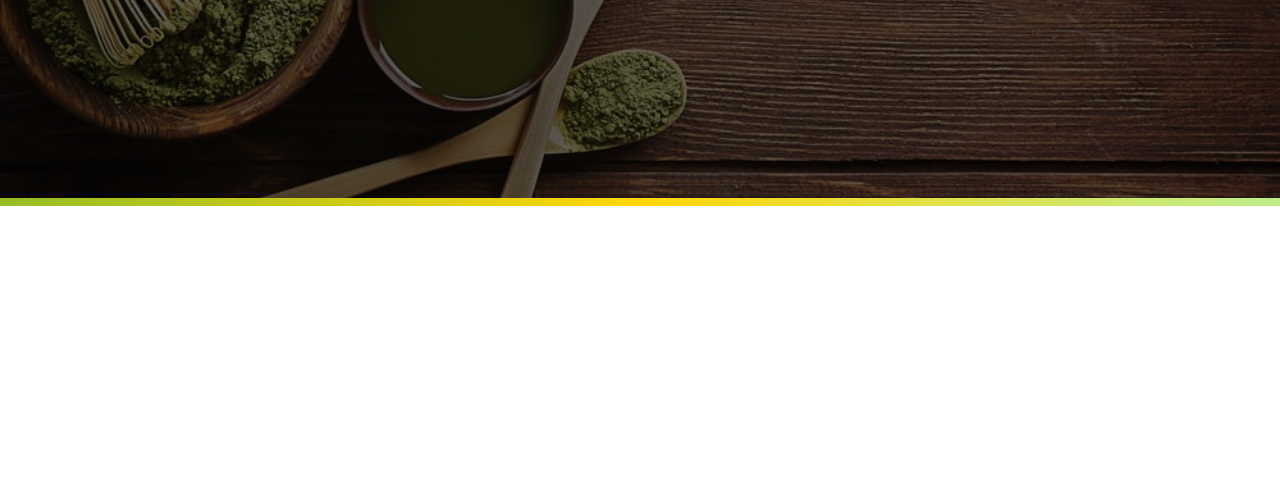
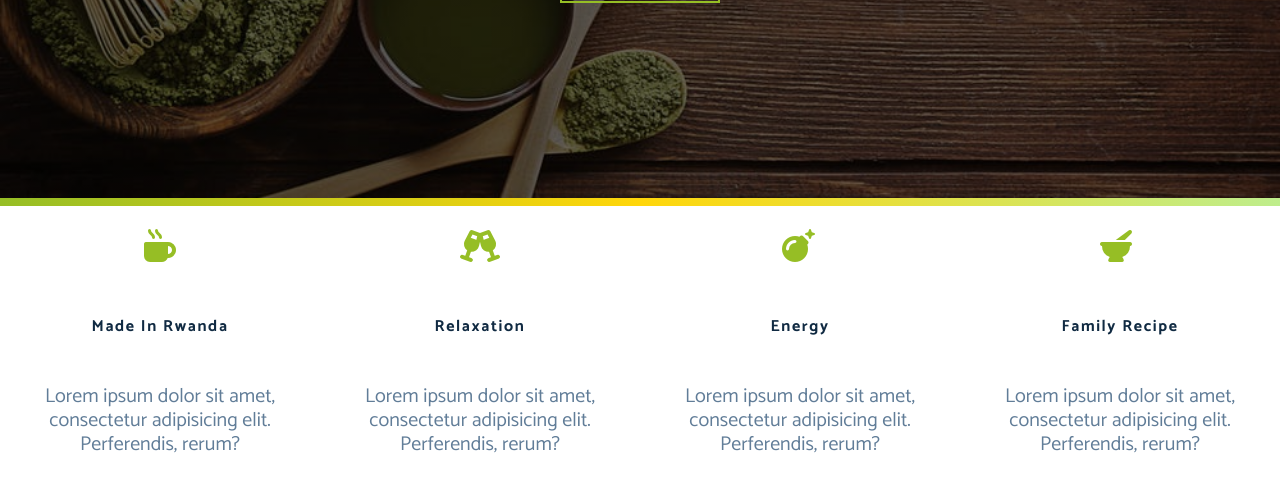
Before and after one commit to alicepretty/Tea-station-project, a plain HTML site: page index.html in a window 1280 px wide. Shown: the part 602-1083 px from the top of the page. Before the commit the page ends 808 px from the top, so only its background shows below. Drawn offline with Linux system fonts and the light colour scheme; a web font is replaced by a local one.

Commit message:
add skills section on teaspot

```diff
--- a/css/styles.css
+++ b/css/styles.css
@@ -114,12 +114,12 @@ p {
   position: relative;
 }
 
-.banner{
-    text-align: center;
-    position: absolute;
-    top: 50%;
-    left: 50%;
-    transform: translate(-50%,-50%);
+.banner {
+  text-align: center;
+  position: absolute;
+  top: 50%;
+  left: 50%;
+  transform: translate(-50%, -50%);
 }
 
 .banner h2 {
@@ -133,7 +133,7 @@ p {
   line-height: 4rem;
 }
 
-.btn{
+.btn {
   text-transform: uppercase;
   background-color: var(--clr-primary);
   border: none;
@@ -145,22 +145,79 @@ p {
   box-shadow: 0 1px 3px rgba(0, 0, 0, 0.6);
   font-size: 1rem;
   cursor: pointer;
+}
+
+.clearfix::after,::before{
+  content: "";
+  clear: both;
+  display: table;
 
 }
-
-.btn:hover{
+.btn:hover {
   background-color: var(--clr-secondary);
   color: var(--clr-primary);
 }
 
-.banner-btn{
+.banner-btn {
   outline: 0.135rem solid var(--clr-primary);
   outline-offset: 0.25rem;
   font-size: 1.25rem;
   padding: 1rem 1.75rem;
 }
 
-.content-divider{
+.content-divider {
   height: 0.5rem;
-  background: linear-gradient(to left ,var(--clr-secondary),#ffd60a,var(--clr-primary))
+  background: linear-gradient(
+    to left,
+    var(--clr-secondary),
+    #ffd60a,
+    var(--clr-primary)
+  );
 }
+
+/* Skills */
+
+.skills-section {
+  background: var(--clr-grey-10);
+
+}
+.skills {
+  text-align: center;
+  transition: var(--transition);
+  padding: 1.5rem 0;
+}
+.skills-icon {
+  color: var(--clr-primary);
+  font-size: 2rem;
+  transition: var(--transition);
+  display: inline-block;
+
+}
+.skills-text {
+  color: var(--clr-grey-5);
+  max-width: 17rem;
+  margin: 0 auto;
+}
+
+.skills:hover{
+  background: var(--clr-white);
+  box-shadow: 0 2px var(--clr-primary);
+}
+
+.skills:hover .skills-icon{
+  transform: translateY(-5px);
+}
+
+@media screen and (min-width: 576px) {
+  .skills{
+    float: left;
+    width: 50%;
+  }
+}
+@media screen and (min-width: 1200px) {
+
+  .skills{
+    width: 25%;
+  }
+
+}
--- a/index.html
+++ b/index.html
@@ -20,9 +20,10 @@
     <header class="header">
       <div class="banner">
         <h2>Over One Hundred Flavors Of</h2>
-        <h1 >SPECIALLY <br/>
+        <h1>
+          SPECIALLY <br />
           CRAFTED TEA
-         </h1>
+        </h1>
         <a href="#" class="btn banner-btn">Explore</a>
       </div>
     </header>
@@ -31,7 +32,51 @@
     <!--Content divider which seem to be a line-->
 
     <div class="content-divider"></div>
+    <!--Start skills section-->
 
+    <section class="skills-section">
+      <article class="skills">
+        <span class="skills-icon">
+          <i class="fas fa-mug-hot"></i>
+        </span>
+        <h4 class="skills-title">Made in rwanda</h4>
+        <p class="skills-text">
+          Lorem ipsum dolor sit amet, consectetur adipisicing elit. Perferendis,
+          rerum?
+        </p>
+      </article>
+      <article class="skills">
+        <span class="skills-icon">
+          <i class="fas fa-glass-cheers"></i>
+        </span>
+        <h4 class="skills-title">Relaxation</h4>
+        <p class="skills-text">
+          Lorem ipsum dolor sit amet, consectetur adipisicing elit. Perferendis,
+          rerum?
+        </p>
+      </article>
+      <article class="skills clearfix">
+        <span class="skills-icon">
+          <i class="fas fa-bomb"></i>
+        </span>
+        <h4 class="skills-title">Energy</h4>
+        <p class="skills-text">
+          Lorem ipsum dolor sit amet, consectetur adipisicing elit. Perferendis,
+          rerum?
+        </p>
+      </article>
+      <article class="skills">
+        <span class="skills-icon">
+          <i class="fas fa-mortar-pestle"></i>
+        </span>
+        <h4 class="skills-title">Family Recipe</h4>
+        <p class="skills-text">
+          Lorem ipsum dolor sit amet, consectetur adipisicing elit. Perferendis,
+          rerum?
+        </p>
+      </article>
+    </section>
+    <!--end of skills section-->
     <script src="app.js"></script>
   </body>
 </html>
```
